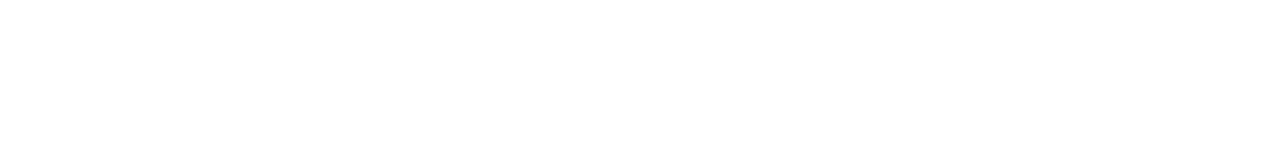
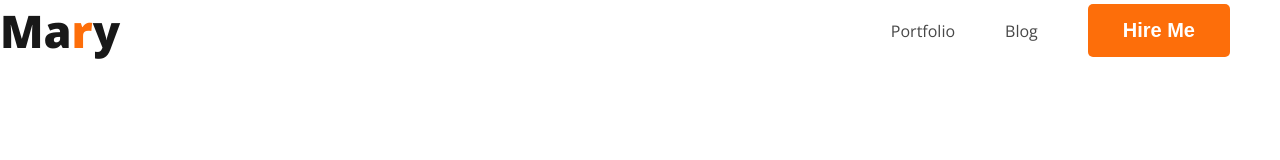
Before and after one commit to shiyam-sarker10/test_portdolio, a plain HTML site: page index.html in a window 1280 px wide. Drawn offline with nearby package versions, Linux system fonts and the light colour scheme.

Commit message:
added nav

```diff
--- a/index.html
+++ b/index.html
@@ -1,18 +1,33 @@
 <!DOCTYPE html>
 <html lang="en">
+
     <head>
         <meta charset="UTF-8">
         <meta name="viewport" content="width=device-width, initial-scale=1.0">
         <title>Portfolio</title>
+        <link rel="preconnect" href="https://fonts.googleapis.com">
+        <link rel="preconnect" href="https://fonts.gstatic.com" crossorigin>
+        <link
+            href="https://fonts.googleapis.com/css2?family=Lato:wght@400;700;900&family=Open+Sans:wght@400;700;800&display=swap"
+            rel="stylesheet">
         <link rel="stylesheet" href="styles/style.css">
     </head>
+
     <body>
         <header>
-
+            <nav>
+                <h3 class="nav-title">Ma<span class="text-primary">r</span>y</h3>
+                <ul>
+                    <li><a href="">Portfolio</a></li>
+                    <li><a href="">Blog</a></li>
+                    <li><button class="btn-primary">Hire Me</button></li>
+                </ul>
+            </nav>
         </header>
         <main>
 
         </main>
         <footer></footer>
     </body>
+
 </html>
--- a/styles/style.css
+++ b/styles/style.css
@@ -0,0 +1,44 @@
+/* common shared style  */
+*{
+    margin:0 ;
+    padding: 0;
+}
+body {
+  font-family: "Lato", sans-serif;
+  font-family: "Open Sans", sans-serif;
+}
+.text-primary {
+  color: #fd6e0a;
+}
+.btn-primary {
+  color:  #fff;;
+  font-size: 20px;
+  font-weight: 700;
+  border:0;
+  border-radius: 5px;
+  background: #fd6e0a;
+  padding: 15px 35px;
+}
+/* nav related styles  */
+nav {
+  display: flex;
+  justify-content: space-between;
+  align-items: center;
+}
+.nav-title {
+  color: #181818;
+  font-size: 45px;
+  font-weight: 800;
+}
+nav > ul {
+  display: flex;
+  align-items: center;
+}
+nav li {
+  list-style: none;
+  margin-right: 50px;
+}
+nav a {
+  text-decoration: none;
+  color: #474747;
+}
```
Lines whose indentation alone changed are shown as unchanged.
